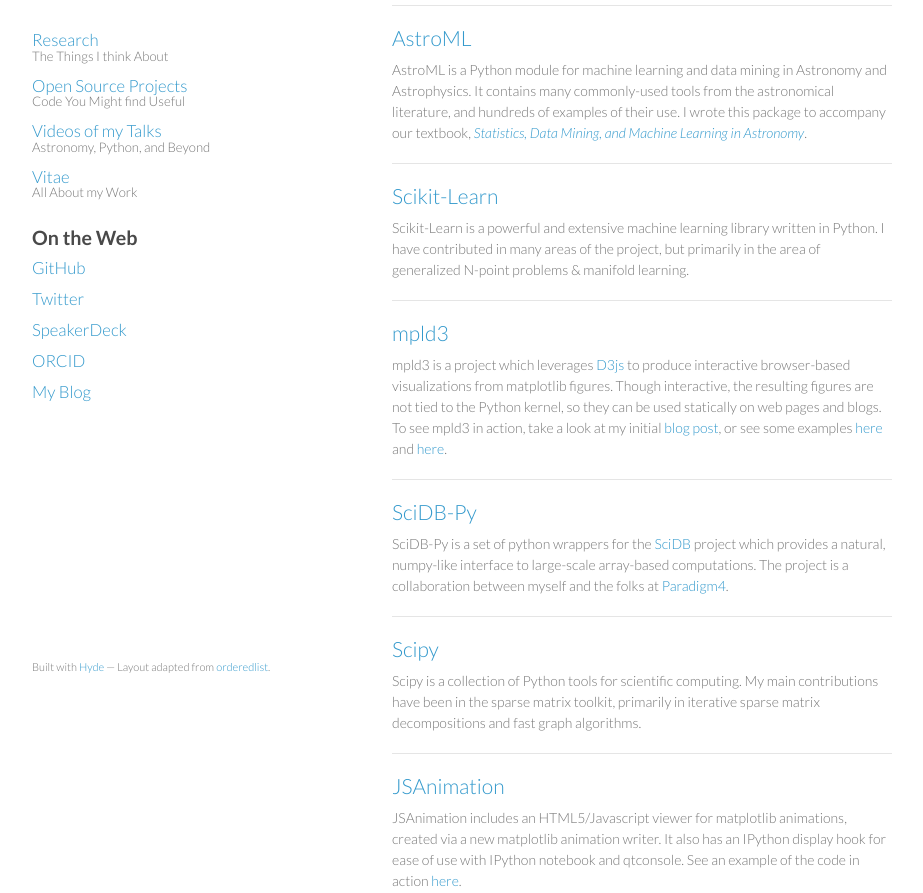
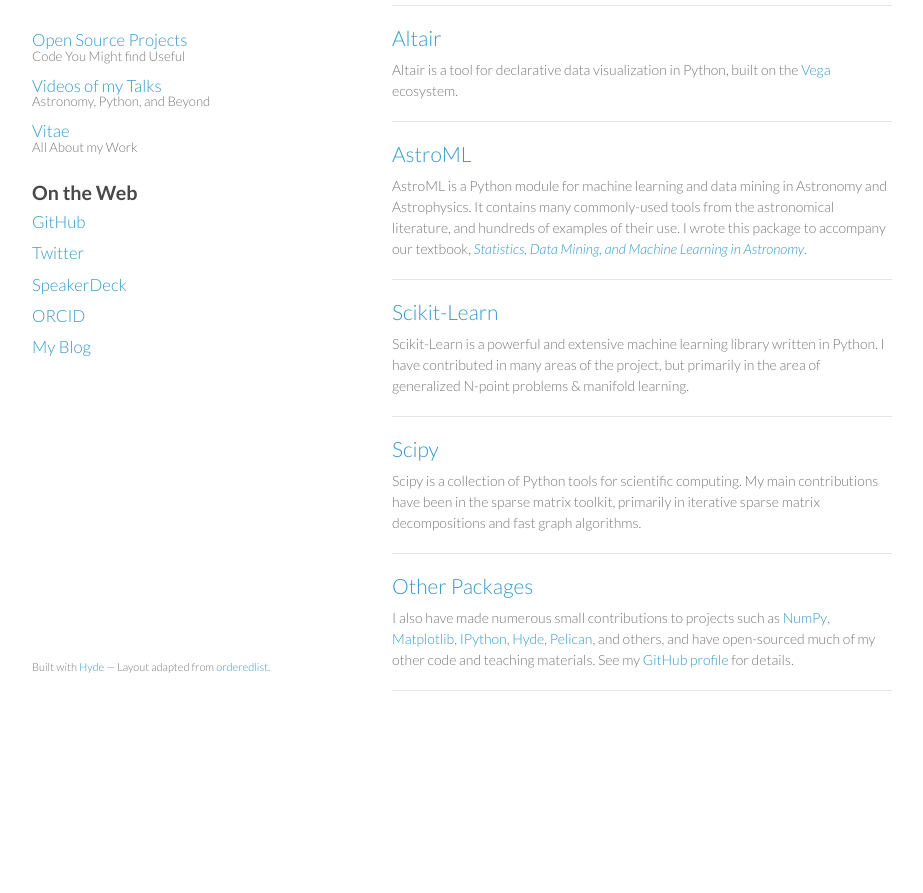
Before and after one commit to vanderplas/vanderplas.github.io, a plain HTML site: page projects.html in a window 1280 px wide. Shown: the part 99-992 px from the top of the page, without its empty margins (178-1101 px from the left). After the commit the page ends 860 px from the top, so only its background shows below. Drawn offline with nearby package versions, Linux system fonts and the light colour scheme.

Commit message:
publish-to-github from 30b1bdfd54594aa7e37d87241bfe0e8d1c67cd86

```diff
--- a/projects.html
+++ b/projects.html
@@ -66,7 +66,6 @@
             <header>
                 <h1><a href="/">Jake VanderPlas</a></h1>
 			<br>
-        <p class="view"><a href="/research.html">Research<small>The Things I think About</small></a></p>
         <p class="view"><a href="/projects.html">Open Source Projects<small>Code You Might find Useful</small></a></p>
         <p class="view"><a href="/speaking.html">Videos of my Talks<small>Astronomy, Python, and Beyond</small></a></p>
         <p class="view"><a href="/vitae.html">Vitae<small>All About my Work</small></a></p>
@@ -80,6 +79,11 @@
               </header>
       <section id="main">
 	<h1>Open Source Projects</h1>
+<hr/>
+
+<h2><a href="http://altair-viz.github.io">Altair</a></h2>
+<p>Altair is a tool for declarative data visualization in Python, built on
+the <a href="http://vega.github.io">Vega</a> ecosystem.</p>
 <hr/>
 
 <h2><a href="http://astroml.org">AstroML</a></h2>
@@ -97,36 +101,10 @@ contributed in many areas of the project, but primarily in the area of
 generalized N-point problems & manifold learning.</p>
 <hr/>
 
-<h2><a href="http://github.com/jakevdp/mpld3">mpld3</a></h2>
-<p>mpld3 is a project which leverages <a href="http://d3js.org/">D3js</a> to
-produce interactive browser-based visualizations from matplotlib figures.
-Though interactive, the resulting figures are not tied to the Python kernel,
-so they can be used statically on web pages and blogs.
-To see mpld3 in action, take a look at my initial
-<a href="http://jakevdp.github.io/blog/2013/12/19/a-d3-viewer-for-matplotlib/">blog post</a>, or see some examples
-<a href="http://nbviewer.ipython.org/github/jakevdp/mpld3/tree/master/examples/">here</a> and
-<a href="http://nbviewer.ipython.org/gist/mwaskom/8066418">here</a>.</p>
-<hr/>
-
-<h2><a href="http://github.com/jakevdp/scidb-py">SciDB-Py</a></h2>
-<p>SciDB-Py is a set of python wrappers for the
-<a href="http://scidb.org/">SciDB</a> project which provides a natural,
-numpy-like interface to large-scale array-based computations.  The project is
-a collaboration between myself and the
-folks at <a href="http://www.paradigm4.com/">Paradigm4</a>.</p>
-<hr/>
-
 <h2><a href="http://scipy.org">Scipy</a></h2>
 <p>Scipy is a collection of Python tools for scientific computing.  My main
 contributions have been in the sparse matrix toolkit, primarily in iterative
 sparse matrix decompositions and fast graph algorithms.</p>
-<hr/>
-
-<h2><a href="http://github.com/jakevdp/JSAnimation">JSAnimation</a></h2>
-<p>JSAnimation includes an HTML5/Javascript viewer for matplotlib animations,
-created via a new matplotlib animation writer.  It also has an IPython
-display hook for ease of use with IPython notebook and qtconsole.  See
-an example of the code in action <a href="http://nbviewer.ipython.org/urls/raw.github.com/jakevdp/JSAnimation/master/animation_example.ipynb">here</a>.</p>
 <hr/>
 
 <h2><a href="http://github.com/jakevdp">Other Packages</a></h2>
```
Also changed, not shown: index.html (+2 -5 lines), photos.html (+0 -1 lines), speaking.html (+0 -1 lines), vitae.html (+0 -1 lines), 1 other file.
